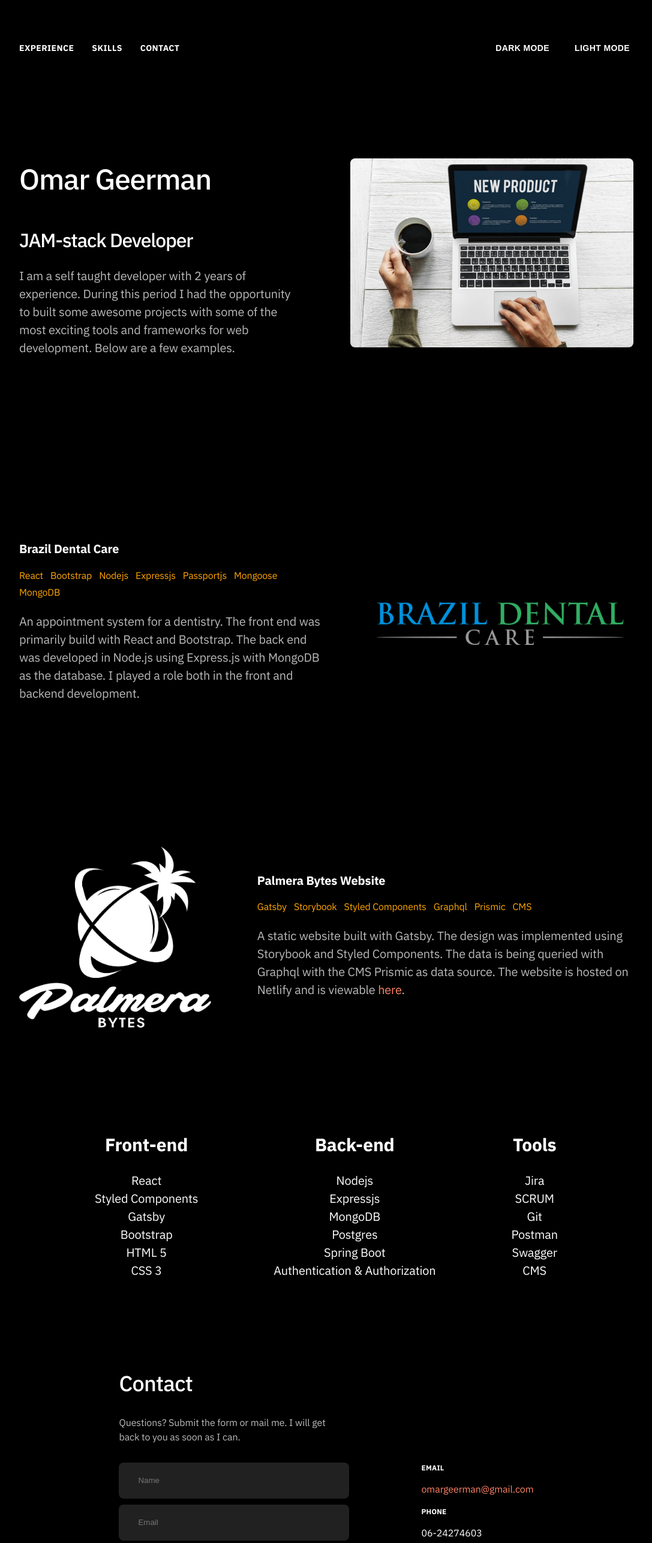
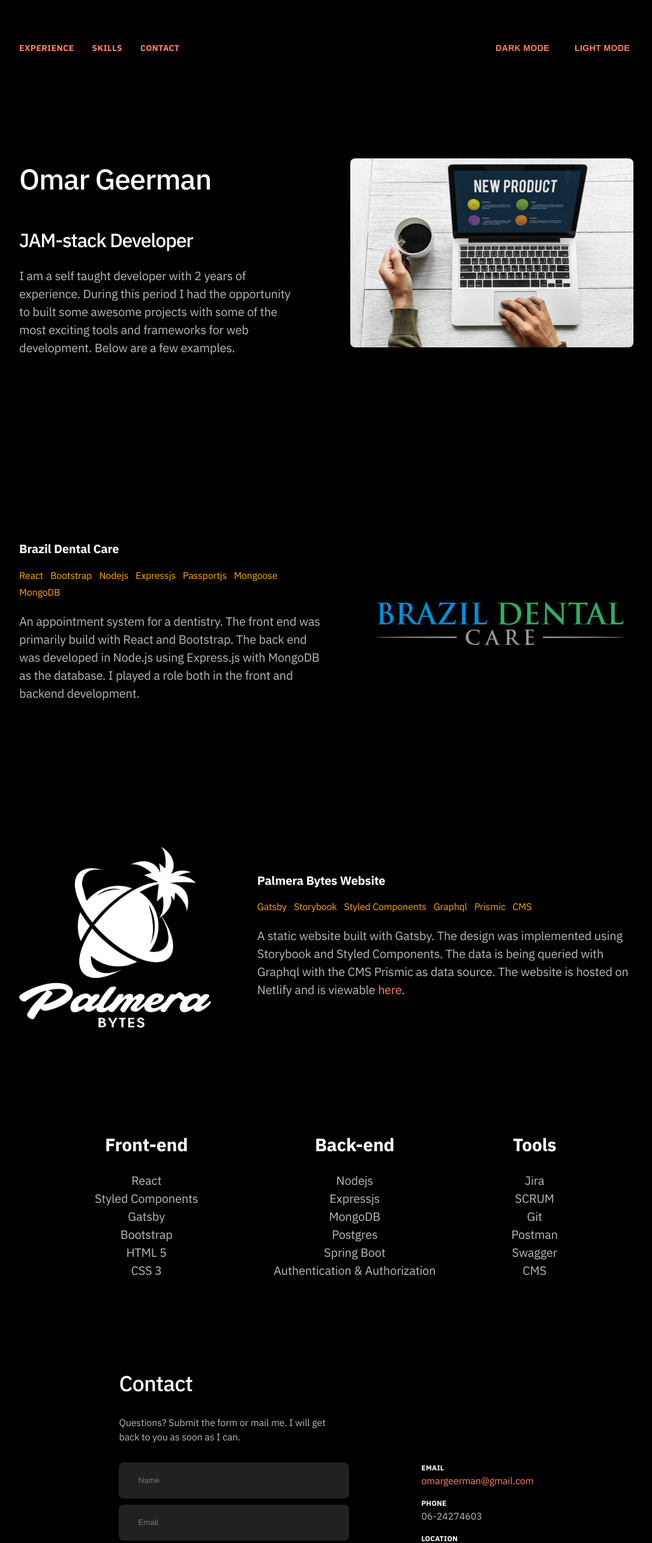
Before and after one commit to Omar-Gee/portfolio-v2, a Gatsby site: page / in a window 1280 px wide. Shown: the top 2572 px of the page at 60% size, without its empty margins (96-1183 px from the left). Built offline with nearby package versions, Linux system fonts and the light colour scheme; Gatsby itself is replaced by a stand-in of ours.

Commit message:
finished 1st draft of themes

```diff
--- a/src/components/Layout.js
+++ b/src/components/Layout.js
@@ -24,12 +24,27 @@ const PageContainer = styled.div`
 const theme = {
   light: {
     background:'#fff',
-    color: '#000'
-
+    actionOrange: '#FF8364',
+    buttonHover: '#fff',
+    color: '#000',
+    textColor: '#616161',
+    experienceSkills: 'orange',
+    anchor: '#FF8364',
+    imageBackground: '#000',
+    inputBackground: '#f3f3f3',
+    iconColor: 'cornflowerblue'
   },
   dark: {
     background:'#000',
-    color: '#fff'
+    actionOrange: '#FF8364',
+    buttonHover: '#000',
+    color: '#fff',
+    textColor: '#BABABA',
+    experienceSkills: 'orange',
+    anchor: '#FF8364',
+    imageBackground: '#000',
+    inputBackground: '#212121',
+    iconColor: '#fff'
   }
 }
 
--- a/src/components/contact/contact.js
+++ b/src/components/contact/contact.js
@@ -4,15 +4,15 @@ import {FaTwitter, FaGithub} from "react-icons/fa"
 import { useState } from "react";
 
 const Container = styled.div`
+  font-family: IBM Plex Sans;
+  font-style: normal;
+  font-weight: normal;
+  line-height: 24px;
   padding: 40px 0;
   display: flex;
   justify-content: center;
   color: ${props => props.theme.color};
   background-color: ${props => props.theme.background};
-  font-family: IBM Plex Sans;
-  font-style: normal;
-  font-weight: normal;
-  line-height: 24px;
   letter-spacing: -0.1px;
   @media(max-width: 768px){
     justify-content: space-around;
@@ -46,7 +46,7 @@ const Title = styled.h1`
   letter-spacing: -0.8px;
 `
 const Text = styled.p`
-  color: #BABABA;
+  color: ${props => props.theme.textColor};
   width: 350px;
   height: 58px;
   @media(max-width: 425px){
@@ -57,7 +57,7 @@ const Form = styled.form`
   display: inline-grid;
 `
 const Input = styled.input`
-background: #212121;
+background: ${props => props.theme.inputBackground};
 border-radius: 8px;
 width: 350px;
 height: 58px;
@@ -78,7 +78,7 @@ transition: all 0.3s ease;
 `
 const TextArea = styled.textarea`
 padding: 16px 0 0 32px;
-background: #212121;
+background: ${props => props.theme.inputBackground};
 border-radius: 8px;
 border: none;
 color: white;
@@ -100,7 +100,7 @@ transition: all 0.3s ease;
 const Button = styled.button`
   margin: 10px 0;
   border: none;
-  background: #FF8364;
+  background: ${props => props.theme.actionOrange};
   border-radius: 8px;
   width: 200px;
   height: 58px;
@@ -111,8 +111,8 @@ const Button = styled.button`
   color: #FFFFFF;
   transition: all 0.3s ease;
     &:hover {
-      background: #FFFFFF;
-      color: #6D6D6D;
+      background: ${props => props.theme.iconColor};
+      color: ${props => props.theme.buttonHover};
       box-shadow: 0px 0px 16px 0px rgba(255,255,255,0.35);
     }
   @media(max-width: 425px){
@@ -127,16 +127,18 @@ const ListItem = styled.li`
   margin: 19px 0;
 `
 const ListTitle = styled.h1`
-  font-family: IBM Plex Sans;
-  font-style: normal;
   font-weight: bold;
   font-size: 12px;
   line-height: 14px;
   letter-spacing: 0.2px;
   text-transform: uppercase;
+  margin: 10px auto;
+  margin-bottom:2px;
 `
 const ListText = styled.p`
+  margin:0;
   font-size: 16px;
+  color: ${props => props.theme.textColor}
 `
 const InnerList = styled.ul`
   padding: 0;
@@ -154,23 +156,20 @@ const InnerListItem = styled.li`
   font-size: 32px;
 `
 const Link = styled.a`
-font-family: IBM Plex Sans;
-font-style: normal;
-font-weight: normal;
   font-size: 16px;
-line-height: 24px;
   letter-spacing: -0.1px;
   text-decoration: none;
-color: #FF8364;
+
+  color: ${props => props.theme.actionOrange};
   &:hover {
-  color: white;
+    color: ${props => props.theme.iconColor};
   }
 `
 const IconLink = styled.a`
-color: #6D6D6D;
+  color: ${props => props.theme.actionOrange};
   transition: all 0.3s ease;
   &:hover {
-  color: #FF8364;
+    color: ${props => props.theme.iconColor};
   }
 `
 
@@ -220,7 +219,7 @@ const contact = () => {
           <List>
             <ListItem>
               <ListTitle>Email</ListTitle>
-              <Link href="mailto:omageerman@gmail.com"><ListText>omargeerman@gmail.com</ListText></Link>
+              <Link href="mailto:omageerman@gmail.com">omargeerman@gmail.com</Link>
             </ListItem>
             <ListItem>
               <ListTitle>Phone</ListTitle>
--- a/src/components/experienceTextLeft/experienceTextLeft.js
+++ b/src/components/experienceTextLeft/experienceTextLeft.js
@@ -52,7 +52,7 @@ const Title = styled.h1`
   }
 `
 const Text = styled.p`
-  color: #BABABA;
+  color: ${props => props.theme.textColor};
   font-family: IBM Plex Sans;
   font-style: normal;
   font-weight: normal;
@@ -72,7 +72,7 @@ const ListItem = styled.li`
   margin: 2px 8px 2px 0;
   padding: 2px 4px 2px 0;
   width:fit-content;
-  color: orange;
+  color: ${props => props.theme.experienceSkills};
   font-family: IBM Plex Sans;
   letter-spacing: -0.2px;
 `
--- a/src/components/experienceTextRight/experienceTextRight.js
+++ b/src/components/experienceTextRight/experienceTextRight.js
@@ -3,6 +3,9 @@ import styled from "styled-components"
 import Img from "gatsby-image"
 
 const Container = styled.div`
+  font-family: IBM Plex Sans;
+  font-style: normal;
+  font-weight: normal;
   width:100%;
   padding: 110px 0;
   display: flex;
@@ -23,6 +26,8 @@ const RightContent = styled.div`
   }
 `
 const Image = styled(Img)`
+  background: ${props => props.theme.imageBackground};
+  border-radius: 12px;
   width: 540px;
   margin-right: 128px;
   zoom: 0.6;
@@ -38,7 +43,6 @@ const Image = styled(Img)`
   }
 `
 const Title = styled.h1`
-  font-family: IBM Plex Sans;
   font-style: normal;
   font-weight: bold;
   font-size: 20px;
@@ -49,10 +53,7 @@ const Title = styled.h1`
   }
 `
 const Text = styled.p`
-  color: #BABABA;
-  font-family: IBM Plex Sans;
-  font-style: normal;
-  font-weight: normal;
+  color: ${props => props.theme.textColor};
   font-size: 20px;
   line-height: 30px;
   letter-spacing: -0.2px;
@@ -69,13 +70,15 @@ const ListItem = styled.li`
   margin: 2px 8px 2px 0;
   padding: 2px 4px 2px 0;
   width:fit-content;
-  color: orange;
-  font-family: IBM Plex Sans;
+  color: ${({ theme }) => theme.experienceSkills};
   letter-spacing: -0.2px;
 `
 const Anchor = styled.a`
-  color: #FF8364;
+  color: ${({ theme }) => theme.actionOrange};
   text-decoration: none;
+  &:hover {
+    color: ${({ theme }) => theme.iconColor};
+  }
 `
 
 const experienceTwo = ({ childImageSharp }) => {
--- a/src/components/footer/footer.js
+++ b/src/components/footer/footer.js
@@ -3,17 +3,18 @@ import styled from "styled-components"
 // import footerStyles from "./footer.module.scss"
 
 const Container = styled.div`
-  padding-top: 50px;
-  display: flex;
-  align-items: center;
-  justify-content: space-between;
-  background: ${props => props.theme.background};
   font-family: IBM Plex Sans;
   font-style: normal;
   font-weight: normal;
   font-size: 16px;
   line-height: 24px;
   letter-spacing: -0.1px;
+
+  padding-top: 50px;
+  display: flex;
+  align-items: center;
+  justify-content: space-between;
+  background: ${props => props.theme.background};
   height: 118px;
   color: ${props => props.theme.color};
   @media(max-width: 425px){
@@ -25,7 +26,7 @@ const Container = styled.div`
 const Text = styled.p`
   line-height: 24px;
   letter-spacing: -0.1px;
-  color: #BABABA;
+  color: ${props => props.theme.textColor};
   @media(max-width: 425px){
     position: relative;
     top: 49px;
@@ -56,7 +57,7 @@ const ListItem = styled.li`
     height: 1px;
     bottom: 0;
     left: 0;
-    background-color: #fff;;
+    background-color: ${props => props.theme.iconColor};
     visibility: hidden;
     -webkit-transform: scaleX(0);
     transform: scaleX(0);
@@ -67,7 +68,7 @@ const ListItem = styled.li`
     visibility: visible;
     -webkit-transform: scaleX(1);
     transform: scaleX(1);
-    color: #FF8364;
+    color: ${props => props.theme.actionOrange};
   }
   @media(max-width: 425px){
     margin-left:0;
@@ -82,10 +83,10 @@ const ListItem = styled.li`
 `
 const Anchor = styled.a`
   text-decoration: none;
-  color: #FF8364;
+  color: ${props => props.theme.actionOrange};
   &:hover {
     cursor: pointer;
-    color: ${props => props.theme.color};
+    color: ${props => props.theme.iconColor};
   }
 `
 
--- a/src/components/header/header.js
+++ b/src/components/header/header.js
@@ -2,18 +2,18 @@ import React from "react"
 import styled from "styled-components"
 
 const Container = styled.div`
-  display: flex;
-  align-items: center;
-  justify-content: space-between;
-  background: ${props => props.theme.background};
   font-family: IBM Plex Sans;
   font-style: normal;
   font-weight: normal;
   font-size: 16px;
   line-height: 24px;
   letter-spacing: -0.1px;
+
+  display: flex;
+  align-items: center;
+  justify-content: space-between;
+  background: ${props => props.theme.background};
   height: 118px;
-
   @media(max-width: 425px) {
     display: unset;
   }
@@ -30,8 +30,6 @@ const List = styled.ul`
 const ListItemLeft = styled.li`
   position: relative;
   margin-right: 30px;
-  font-family: IBM Plex Sans;
-  font-style: normal;
   font-weight: bold;
   &::before {
     content: "";
@@ -40,7 +38,7 @@ const ListItemLeft = styled.li`
     height: 1px;
     bottom: 0;
     left: 0;
-    background-color: #FF8364;
+    background-color: ${props => props.theme.iconColor};
     visibility: hidden;
     -webkit-transform: scaleX(0);
     transform: scaleX(0);
@@ -51,7 +49,6 @@ const ListItemLeft = styled.li`
     visibility: visible;
     -webkit-transform: scaleX(1);
     transform: scaleX(1);
-    color: #FF8364;
   }
   @media(max-width: 425px) {
     margin: 0;
@@ -61,8 +58,6 @@ const ListItemLeft = styled.li`
 const ListItemRight = styled.li`
   position: relative;
   margin-left: 30px;
-  font-family: IBM Plex Sans;
-  font-style: normal;
   font-weight: bold;
   &::before {
     content: "";
@@ -71,7 +66,7 @@ const ListItemRight = styled.li`
     height: 1px;
     bottom: 0;
     left: 0;
-    background-color: #FF8364;
+    background-color: ${props => props.theme.iconColor};
     visibility: hidden;
     -webkit-transform: scaleX(0);
     transform: scaleX(0);
@@ -82,7 +77,7 @@ const ListItemRight = styled.li`
     visibility: visible;
     -webkit-transform: scaleX(1);
     transform: scaleX(1);
-    color: #FF8364;
+    color: ${props => props.theme.iconColor};
   }
   @media(max-width: 425px) {
     margin: 0;
@@ -90,13 +85,13 @@ const ListItemRight = styled.li`
 `
 const Anchor = styled.a`
   text-decoration: none;
-  color: ${props => props.theme.color};
+  color: ${props => props.theme.actionOrange};
   line-height: normal;
   letter-spacing: 0.4px;
   text-transform: uppercase;
   font-size: 14px;
   &:hover {
-    color: #FF8364;
+    color: ${props => props.theme.iconColor};
     cursor: pointer;
   }
 `
@@ -106,13 +101,13 @@ const Button = styled.button`
   border: none;
   font-weight: bold;
   text-decoration: none;
-  color: ${props => props.theme.color};
+  color: ${props => props.theme.actionOrange};
   line-height: normal;
   letter-spacing: 0.4px;
   text-transform: uppercase;
   font-size: 14px;
   &:hover {
-    color: #FF8364;
+    color: ${props => props.theme.iconColor};
     cursor: pointer;
   }
   @media(max-width: 425px) {
--- a/src/components/intro/intro.js
+++ b/src/components/intro/intro.js
@@ -57,7 +57,7 @@ const Text = styled.p`
   font-size: 20px;
   line-height: 30px;
   letter-spacing: -0.2px;
-  color: #BABABA;
+  color: ${props => props.theme.textColor};
 `
 
 const intro = ({ childImageSharp }) => {
--- a/src/components/skills/skills.js
+++ b/src/components/skills/skills.js
@@ -1,8 +1,10 @@
 import React from 'react';
 import styled from "styled-components"
-// import { container, title, list, listItem, skillGroup, middleGroup, groupContainer } from "./skills.module.scss"
 
 const Container = styled.div`
+  font-family: IBM Plex Sans;
+  font-style: normal;
+  font-weight: normal;
   background: ${props => props.theme.background};
   padding: 64px 0;
   color: ${props => props.theme.color};
@@ -21,7 +23,6 @@ const GroupContainer = styled.div`
 `
 const Title = styled.h1`
   margin: 8px 0 32px 0;
-font-family: IBM Plex Sans;
   font-style: normal;
   font-weight: bold;
   font-size: 30px;
@@ -35,28 +36,18 @@ const SkillGroup = styled.div`
     padding: 24px 0;
   }
 `
-// const MiddleGroup = styled.div`
-// text-align: center;
-// padding: 64px 128px;
-// border-left: 1px solid #444444;
-// border-right: 1px solid #444444;
-// `
 const List = styled.ul`
   padding: 0;
   list-style: none;
+  color: ${props => props.theme.textColor};
 `
 const ListItem = styled.li`
-  font-family: IBM Plex Sans;
-  font-style: normal;
-  font-weight: normal;
   font-size: 20px;
   line-height: 30px;
   letter-spacing: -0.2px;
   @media(max-width: 425px) {
     padding: 8px 0;
   }
-
-
 `
 
 const skills = () => {
--- a/src/pages/index.js
+++ b/src/pages/index.js
@@ -1,5 +1,4 @@
 import React from "react"
-import styled from "styled-components"
 import Header from "../components/header/header"
 import Footer from "../components/footer/footer"
 import Intro from "../components/intro/intro"
@@ -9,11 +8,9 @@ import Skills from  "../components/skills/skills"
 import Contact from "../components/contact/contact"
 import SEO from "../components/seo"
 import Layout from "../components/Layout"
+import { graphql } from "gatsby"
 
-import { graphql } from "gatsby"
 require('typeface-ibm-plex-sans')
-
-
 
 const IndexPage = ({ data }) => {
   const [mode, setMode] = React.useState('dark')
```
Lines whose indentation alone changed are shown as unchanged.
